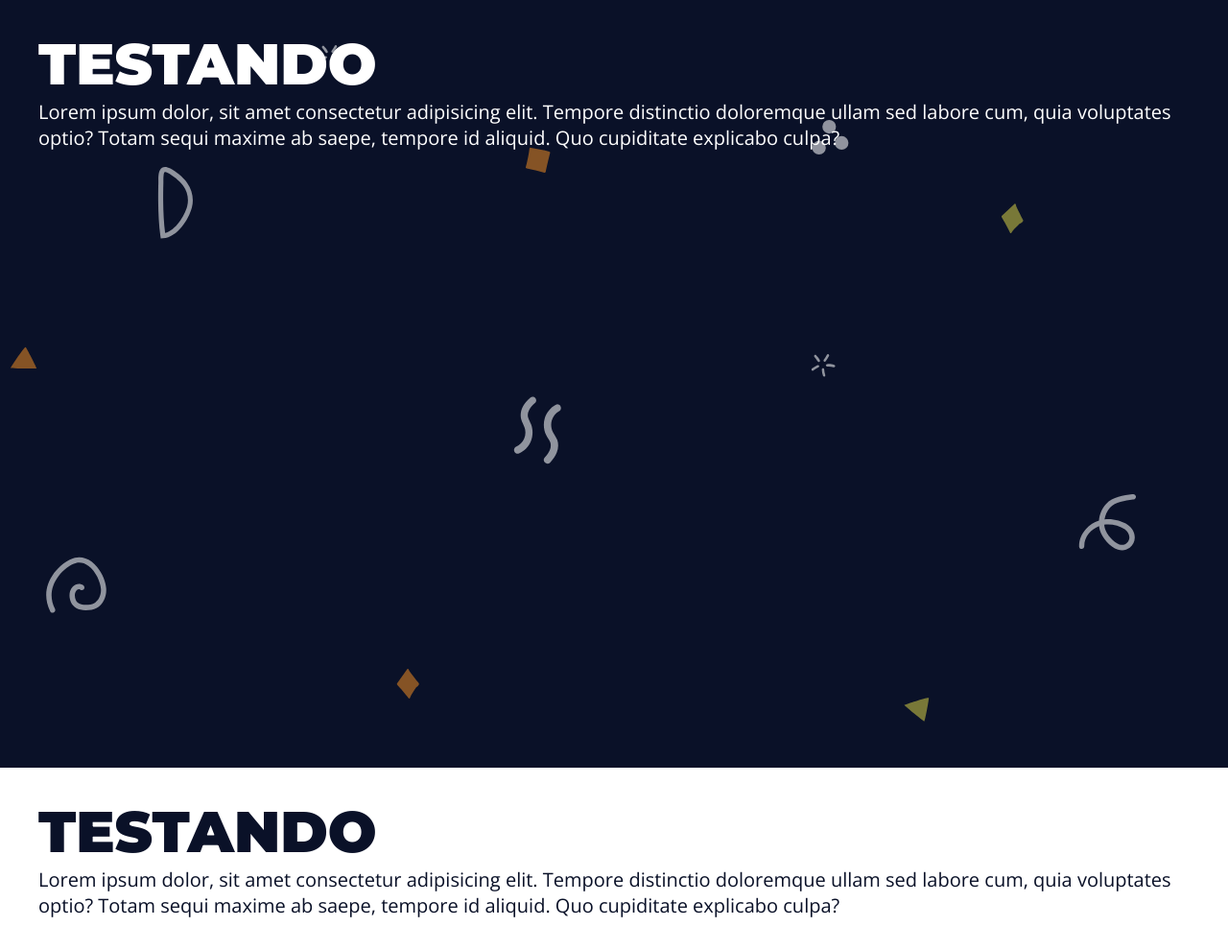
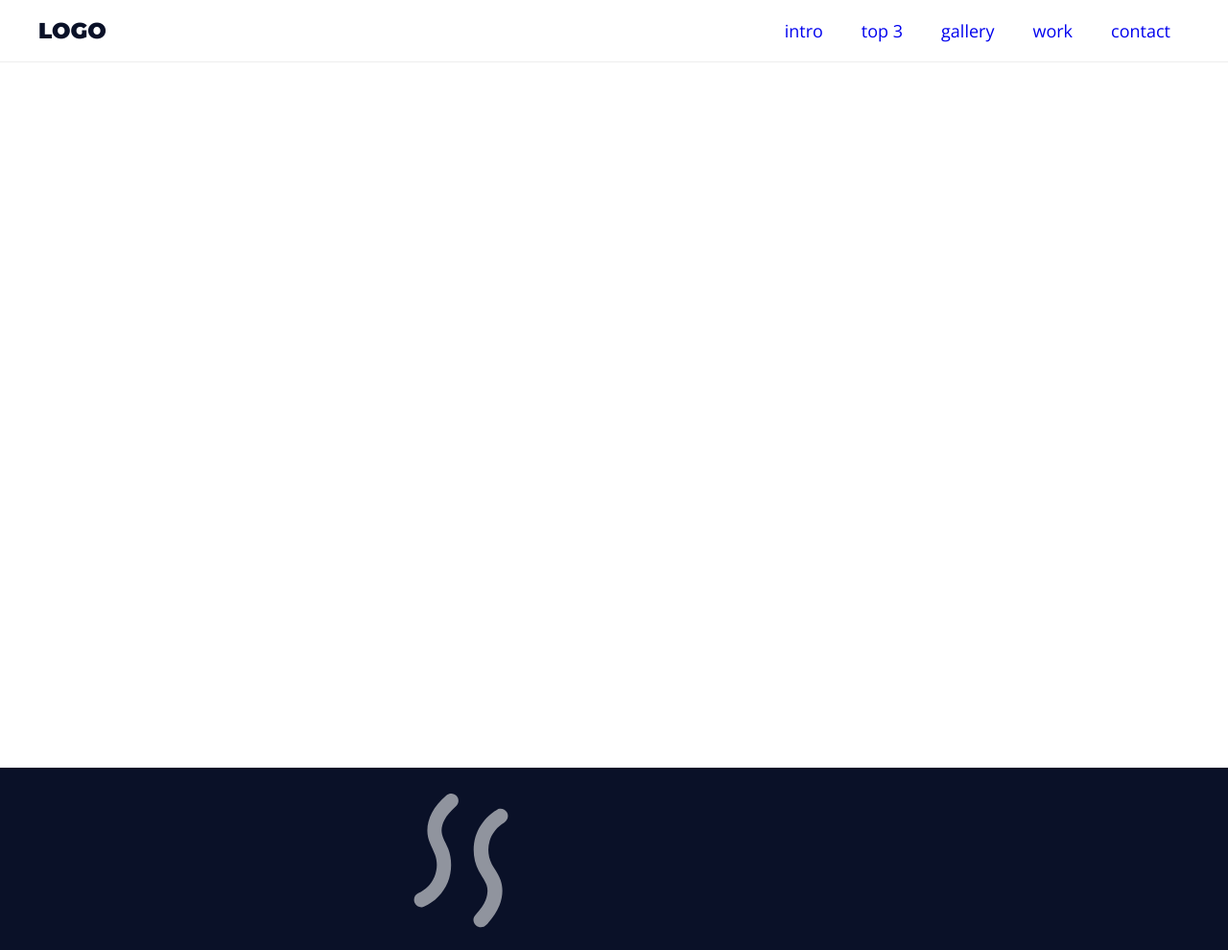
Before and after one commit to alqlima/landing-page, a plain HTML site: page index.html in a window 1280 px wide. Shown: the top 990 px of the page at 96% size. Drawn offline with nearby package versions, Linux system fonts and the light colour scheme.

Commit message:
Building the menu

```diff
--- a/assets/css/styles.css
+++ b/assets/css/styles.css
@@ -1,6 +1,7 @@
 :root {
     --primary-color: #0A1128;
     --white-color: #FFFFFF;
+    --light-gray-color: #EEEEEE;
     --gap: 3rem;
 
 }
@@ -38,6 +39,9 @@ h5 {
 h6 {
     font-size: 3.5rem;
 }
+a {
+    text-decoration: none;
+}
 .main-bg {
     background-image: url('../img/main-bg.svg');
     background-size: cover;
@@ -55,3 +59,50 @@ h6 {
 .section {
     min-height: 100vh;
 }
+.menu {
+    background: var(--white-color);
+    position: fixed;
+    top: 0;
+    left: 0;
+    right: 0;
+    width: 100%;
+    border-bottom: 1px solid var(--light-gray-color);
+}
+.menu-content {
+    display: flex;
+    justify-content: space-between;
+    align-items: center;
+    padding-top: 0;
+    padding-bottom: 0;
+}
+.menu h1 {
+    font-size: 2.3rem;
+    color: var(--primary-color);
+}
+.menu h1 a {
+    color: inherit;
+}
+.menu ul {
+    list-style: none;
+    display: flex;
+}
+.menu ul li a {
+    display: block;
+    padding: 2rem;
+    font-size: 1.8rem;
+    position: relative;
+}
+.menu ul li a::after {
+    content: '';
+    position: absolute;
+    bottom: 1rem;
+    left: 50%;
+    width: 0;
+    height: 0.2rem;
+    background: crimson;
+    transition: all 300ms ease-in-out;
+}
+.menu ul li a:hover::after {
+    width: 50%;
+    left: 25%;
+}
--- a/index.html
+++ b/index.html
@@ -14,23 +14,23 @@
     <link rel="stylesheet" href="assets/css/styles.css">
 </head>
 
-<body>
-    <section class="main-bg section">
-        <div class="main-content">
-            <h1>Testando</h1>
-            <p>Lorem ipsum dolor, sit amet consectetur adipisicing elit. Tempore distinctio doloremque ullam sed labore
-                cum, quia voluptates optio? Totam sequi maxime ab saepe, tempore id aliquid. Quo cupiditate explicabo
-                culpa?</p>
-        </div>
-    </section>
-    <section class="white-bg section">
-        <div class="main-content">
-            <h1>Testando</h1>
-            <p>Lorem ipsum dolor, sit amet consectetur adipisicing elit. Tempore distinctio doloremque ullam sed labore
-                cum, quia voluptates optio? Totam sequi maxime ab saepe, tempore id aliquid. Quo cupiditate explicabo
-                culpa?</p>
-        </div>
-    </section>
+<body class="main-bg">
+    <aside class="menu">
+        <section class="main-content menu-content">
+            <h1><a href="#">Logo</a></h1>
+            <nav>
+                <ul>
+                    <li><a href="#">intro</a></li>
+                    <li><a href="#">top 3</a></li>
+                    <li><a href="#">gallery</a></li>
+                    <li><a href="#">work</a></li>
+                    <li><a href="#">contact</a></li>
+                </ul>
+            </nav>
+        </section>
+    </aside>
+    <section class="section white-bg"></section>
+    <section class="section"></section>
 </body>
 
 </html>
```
